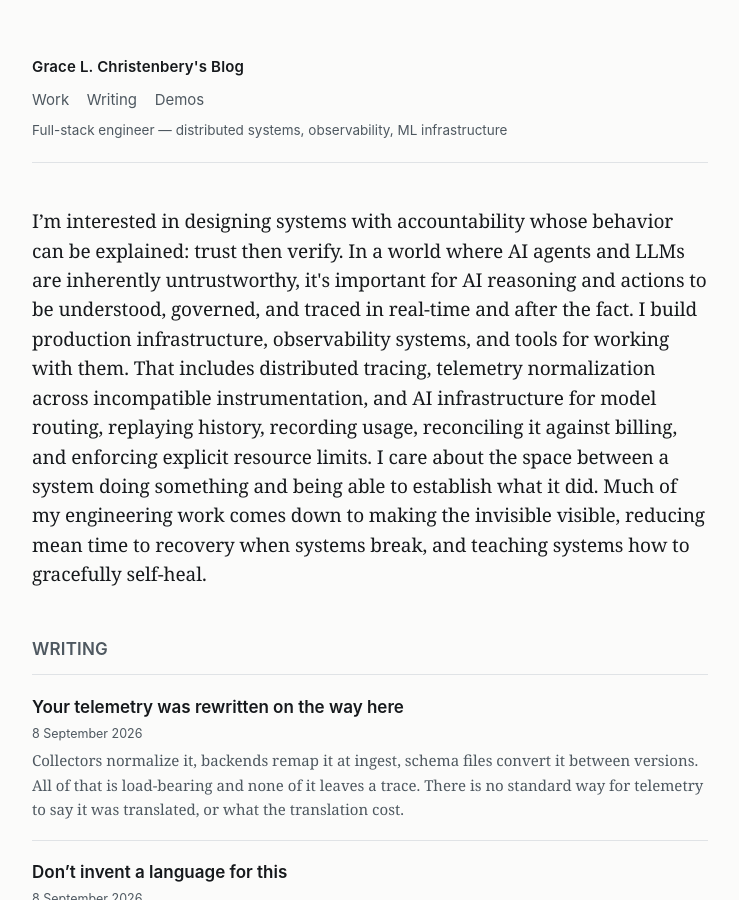
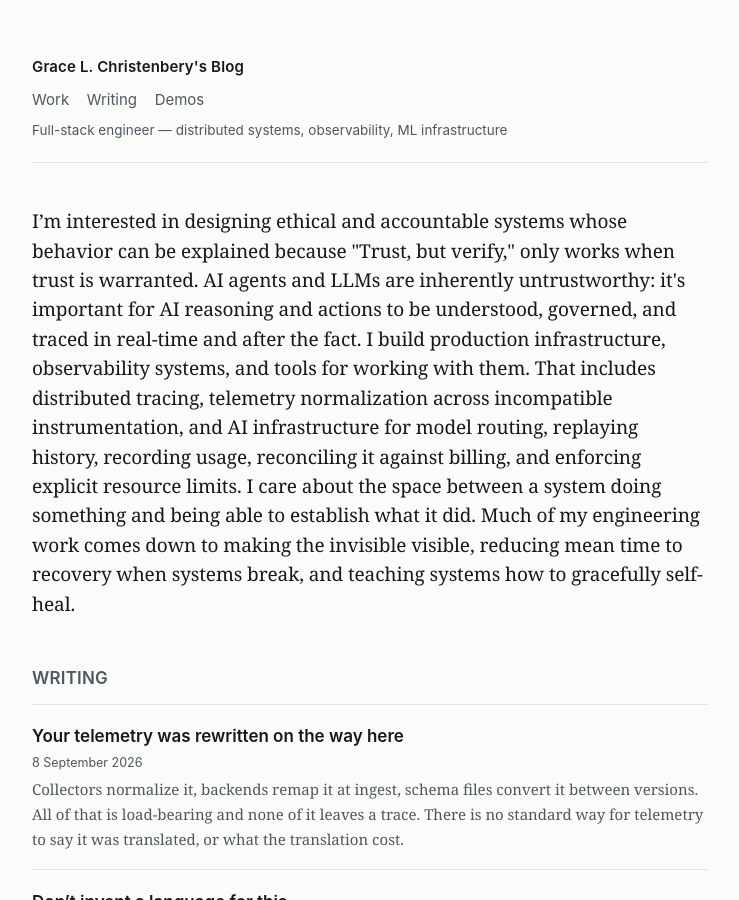
Before and after one commit to Grace/grace.github.io, a Jekyll site: the page built from index.html, in a window 1280 px wide and 900 px high. Shown: the whole window, without its empty margins (270-1009 px from the left). Built offline with Jekyll 4.4.1, drawn with Linux system fonts in a browser that asks for light colours.

Commit message:
Update index.html

```diff
--- a/index.html
+++ b/index.html
@@ -2,7 +2,7 @@
 layout: default
 description: Full-stack engineer — distributed systems, observability, and ML infrastructure. Browser interfaces, the services behind them, and the instrumentation that shows what actually happened.
 ---
-<p class="lede">I’m interested in designing systems with accountability whose behavior can be explained: trust then verify. In a world where AI agents and LLMs are inherently untrustworthy, it's important for AI reasoning and actions to be understood, governed, and traced in real-time and after the fact.
+<p class="lede">I’m interested in designing ethical and accountable systems whose behavior can be explained because "Trust, but verify," only works when trust is warranted. AI agents and LLMs are inherently untrustworthy: it's important for AI reasoning and actions to be understood, governed, and traced in real-time and after the fact.
 
 I build production infrastructure, observability systems, and tools for working with them. That includes distributed tracing, telemetry normalization across incompatible instrumentation, and AI infrastructure for model routing, replaying history, recording usage, reconciling it against billing, and enforcing explicit resource limits. I care about the space between a system doing something and being able to establish what it did.
 
```
